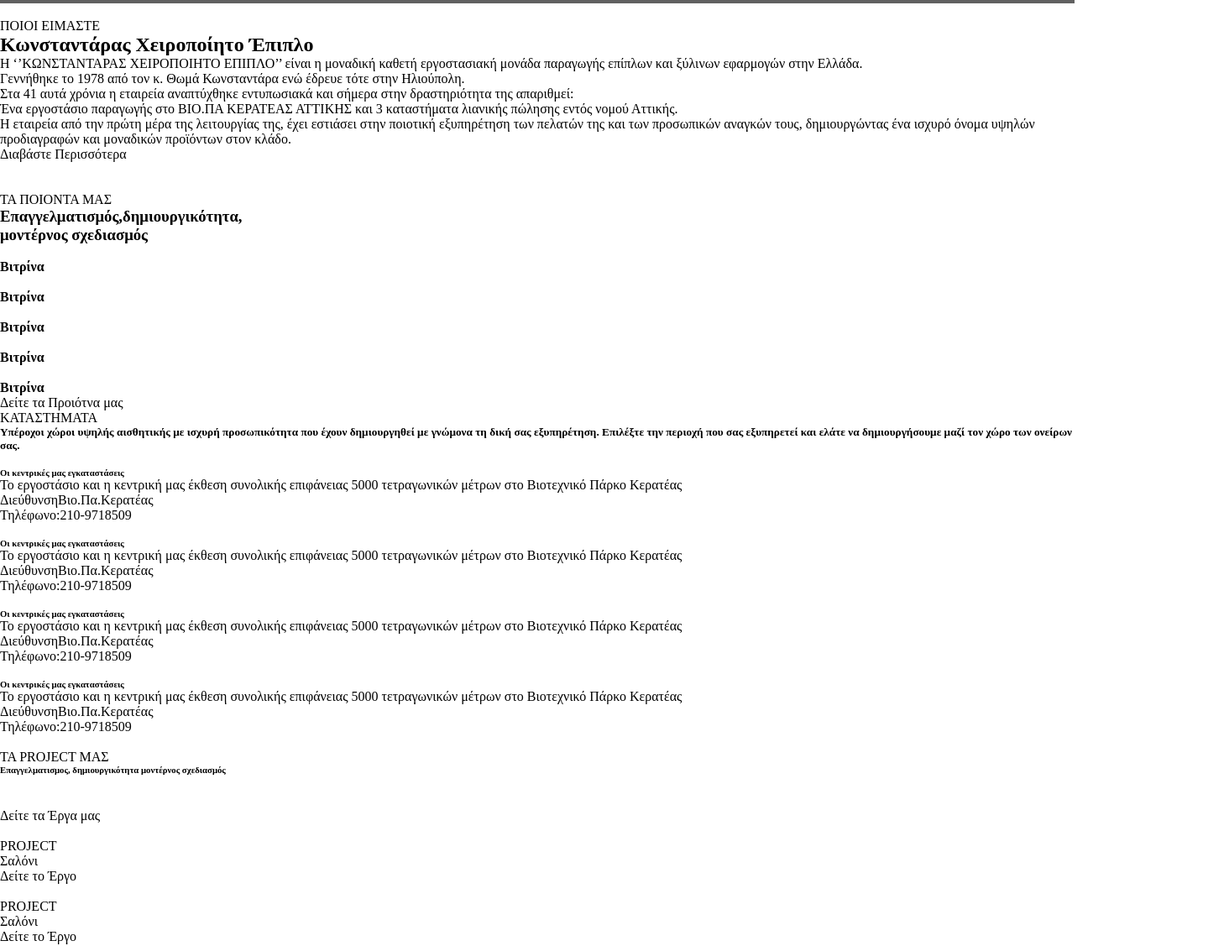
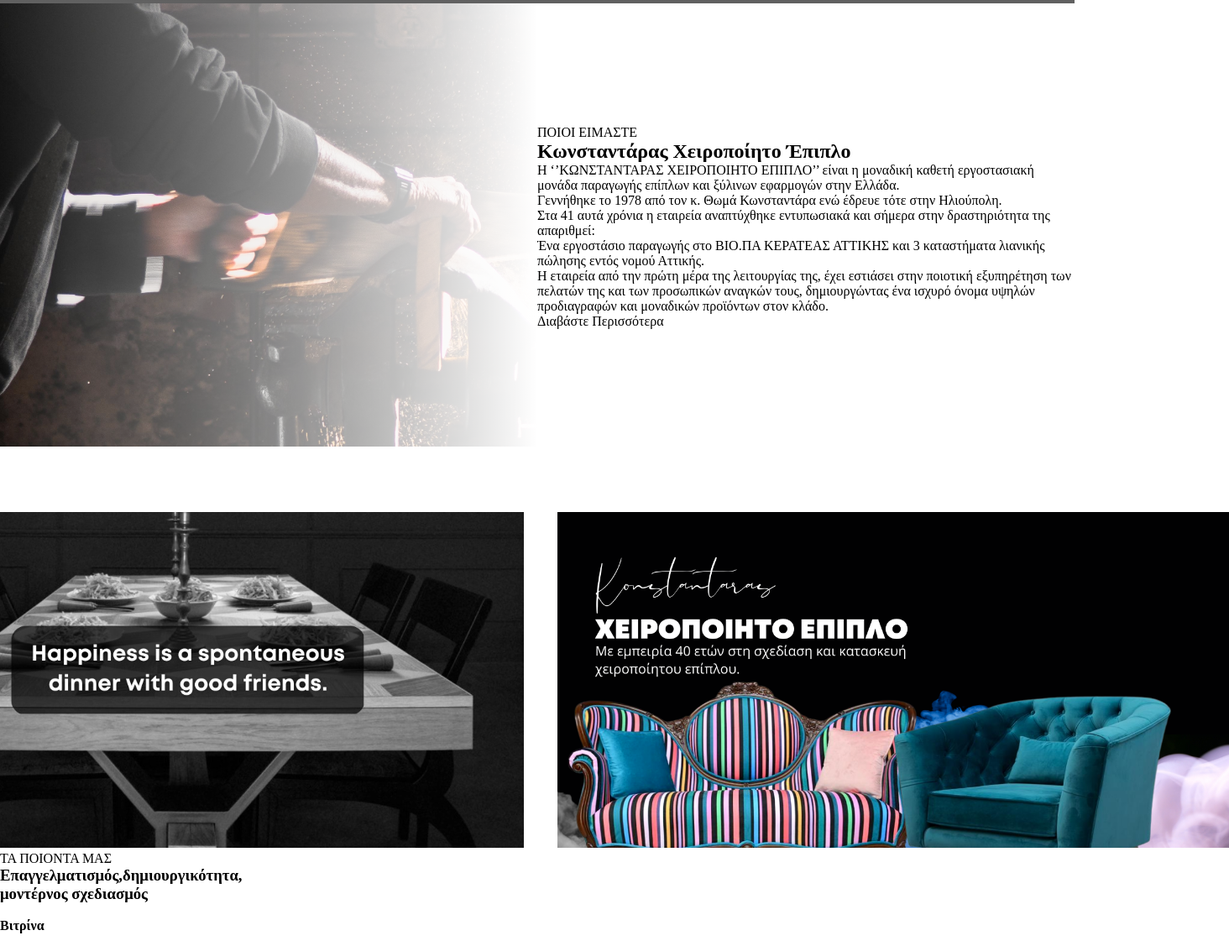
Before and after one commit to HMarinos/kwnstantaras, a plain HTML site: page index.html in a window 1280 px wide. Shown: the part 795-1922 px from the top of the page at 84% size, 1464 px wide, since content can reach past the window. Drawn offline with Linux system fonts and the light colour scheme.

Commit message:
section_2

```diff
--- a/index.html
+++ b/index.html
@@ -91,7 +91,9 @@
     </section>
     <section class="index_section_2">
       <div class="index_section_2_container">
-        <img src="" alt="" />
+        <div class="section_2_img">
+          <img src="./images/Mask_Group_2.png" alt="" />
+        </div>
         <div class="index_section_2_main">
           <div>ΠΟΙΟΙ ΕΙΜΑΣΤΕ</div>
           <h2>Κωνσταντάρας Χειροποίητο Έπιπλο</h2>
@@ -123,12 +125,12 @@
       </div>
     </section>
     <section class="index_section_3">
-      <div class="index_section_3_main">
+      <div class="index_section_3_container main_container">
         <div class="left">
-          <img src="" alt="" />
+          <img src="./images/banner1.png" alt="" />
         </div>
         <div class="right">
-          <img src="" alt="" />
+          <img src="./images/banner2.png" alt="" />
         </div>
       </div>
     </section>
--- a/styles.css
+++ b/styles.css
@@ -8,6 +8,9 @@
 a {
   color: inherit;
   text-decoration: none;
+}
+:root {
+  --gold-color: #beb499;
 }
 @font-face {
   font-family: "manrope";
@@ -151,3 +154,45 @@
 .index_section_1_main :is(div, h1, p, a) {
   margin-left: 9rem;
 }
+.index_section_2 {
+  margin-bottom: 4.6rem;
+}
+.index_section_2_container {
+  display: grid;
+  grid-template-columns: 1fr 1fr;
+}
+.index_section_2_main {
+  display: flex;
+  flex-direction: column;
+  justify-content: center;
+}
+.section_2_img img {
+  width: 100%;
+  height: auto;
+}
+.section_2_img {
+  position: relative;
+}
+.section_2_img::after {
+  position: absolute;
+  content: "";
+  background: transparent linear-gradient(90deg, #ffffff00 0%, #ffffff 100%) 0%
+    0% no-repeat padding-box;
+  z-index: 100;
+
+  inset: 0;
+  opacity: 1;
+}
+
+.index_section_3 {
+  display: flex;
+  justify-content: center;
+}
+.index_section_3_container {
+  display: grid;
+  grid-template-columns: 1fr 1fr;
+  gap: 40px;
+}
+.index_section_3_container img {
+  max-width: 800px;
+}
```
Also changed, not shown: images/Mask_Group_2.png (added), images/banner1.png (added), images/banner2.png (added).
